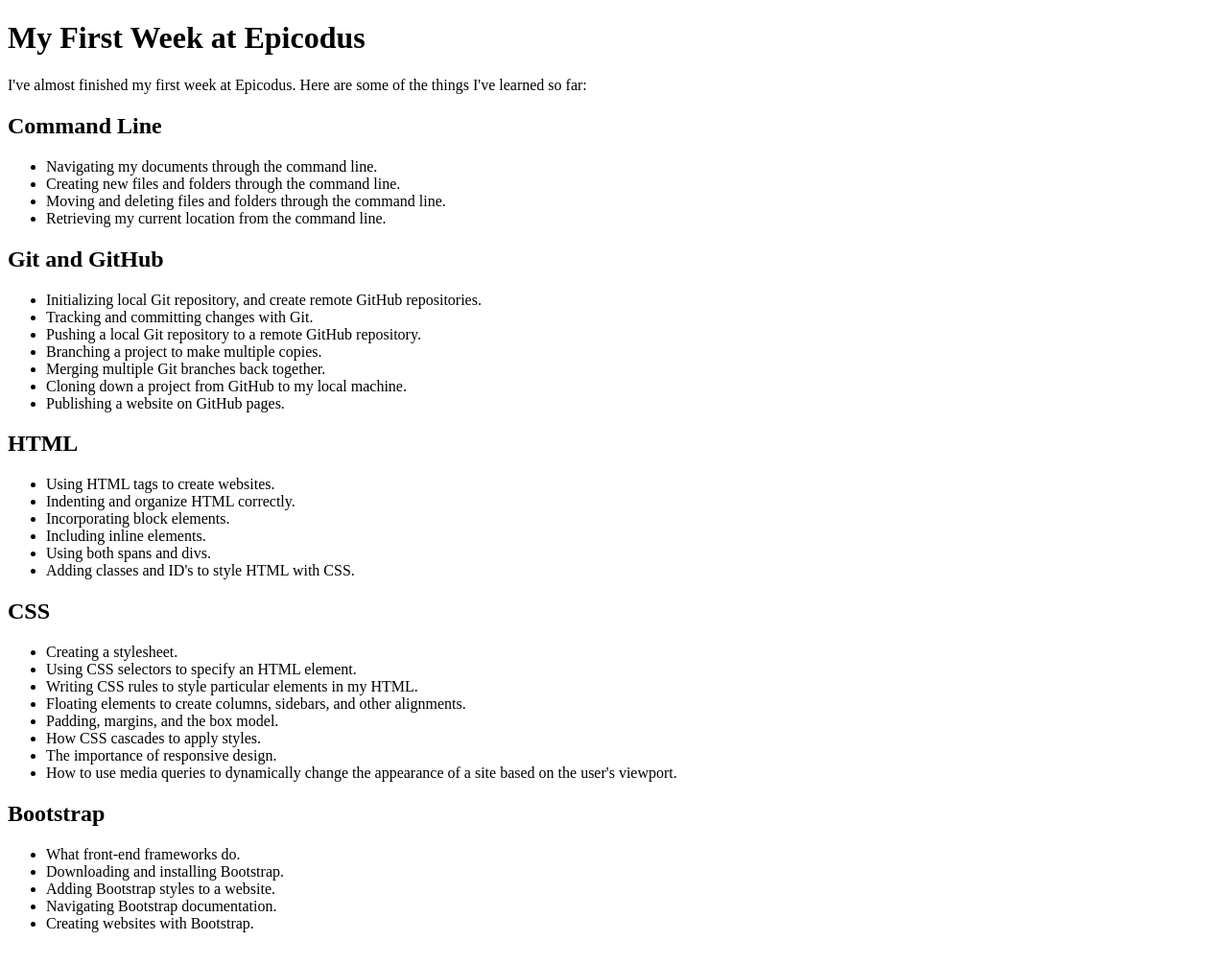
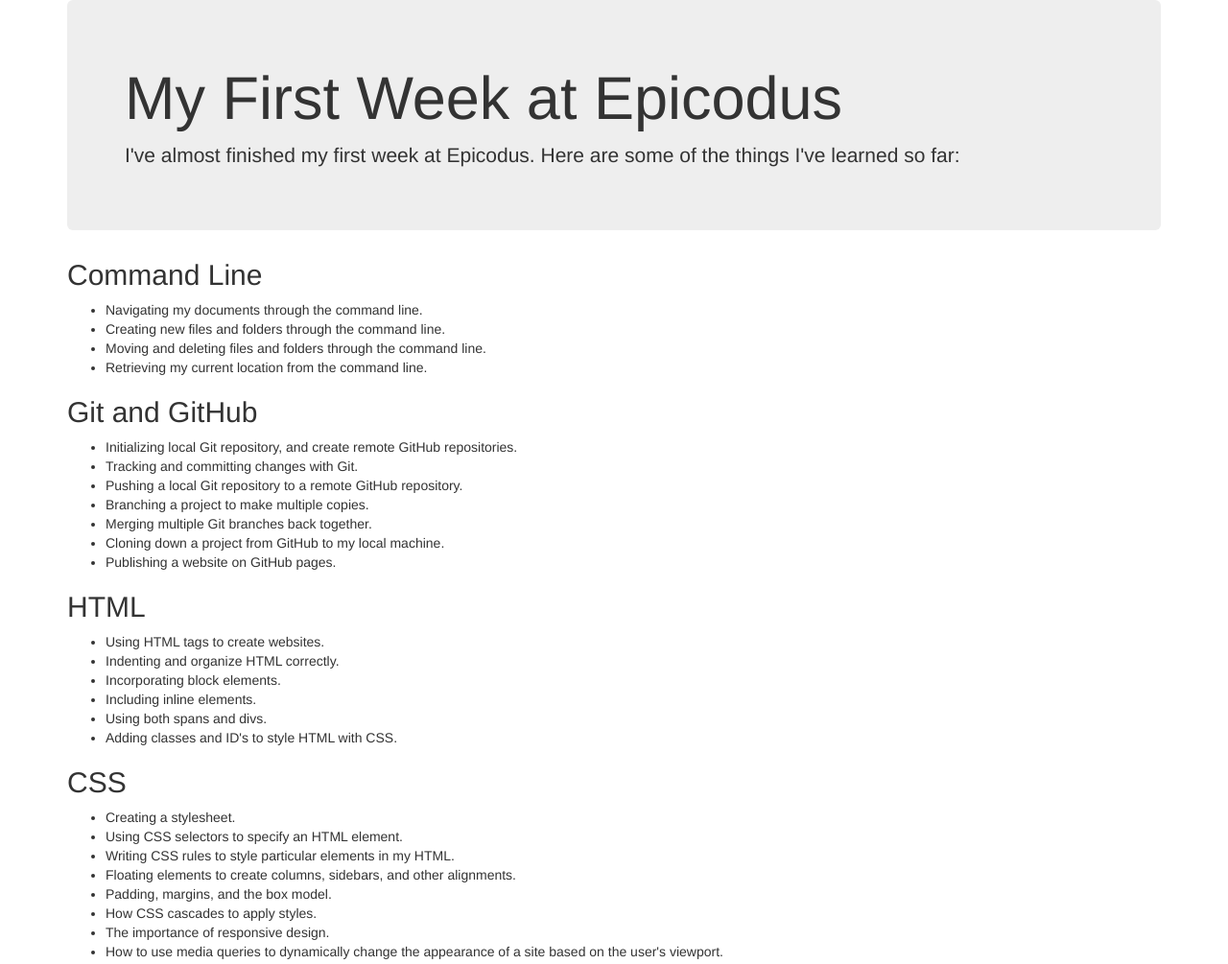
Before and after one commit to davidabutler92/bootstrap-test, a plain HTML site: page index.html in a window 1280 px wide. Shown: the top 1005 px of the page at 96% size. Drawn offline with Linux system fonts and the light colour scheme; files that its build step writes are made by us from their sources.

Commit message:
Add jumbotron element

```diff
--- a/index.html
+++ b/index.html
@@ -2,14 +2,16 @@
 <html>
   <head>
     <title>My First Week at Epicodus</title>
-    <link href="css/bootstrap.css/styles.css" rel="stylesheet" type="text/css">
+    <link href="css/bootstrap.css" rel="stylesheet" type="text/css">
   </head>
   <body>
     <div class="container">
+      <div class="jumbotron">
     <h1>My First Week at Epicodus</h1>
     <p>
       I've almost finished my first week at Epicodus. Here are some of the things I've learned so far:
     </p>
+      </div>
     <h2>Command Line</h2>
     <ul>
       <li>Navigating my documents through the command line.</li>
```
